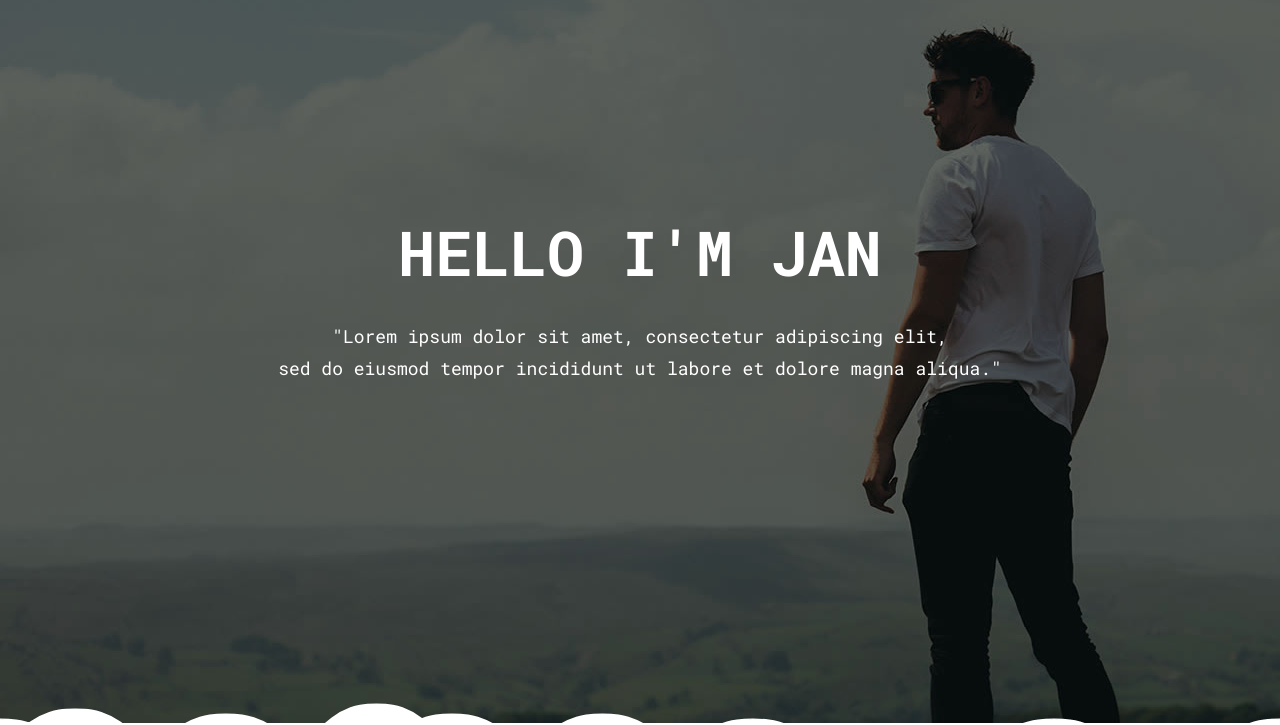
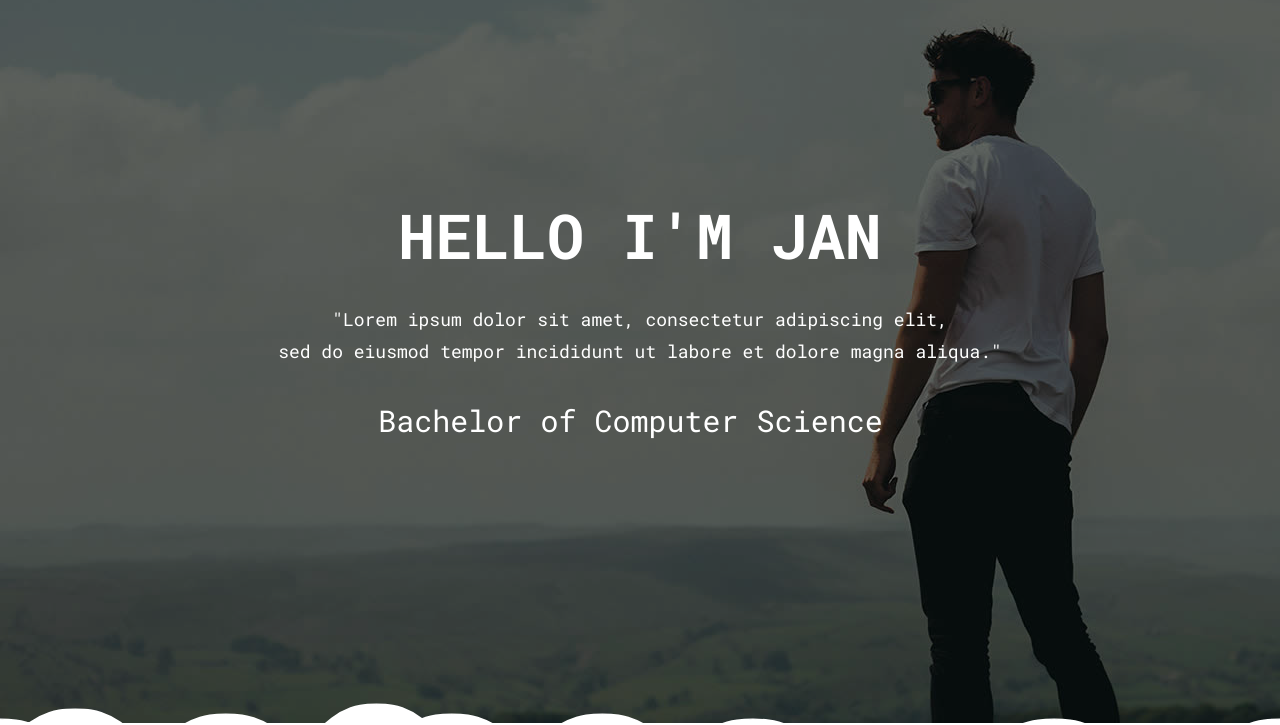
Before and after one commit to JanWennrich/JanWennrich.github.io, a plain HTML site: page index.html in a window 1280 px wide. Shown: the part 77-802 px from the top of the page. Drawn offline with nearby package versions, Linux system fonts and the light colour scheme.

Commit message:
feat: adds strings for typewriter in header

```diff
--- a/index.html
+++ b/index.html
@@ -275,10 +275,25 @@
     <a href="#" id="scroll-to-top" class="dmtop global-radius"><i class="fa fa-angle-up"></i></a>
 
 	<!-- region JS embeds -->
-	<script type="text/javascript" src="https://unpkg.com/typewriter-effect@2.13.0/dist/core.js" async defer></script>
+	<script type="text/javascript" src="https://unpkg.com/typewriter-effect@2.13.0/dist/core.js"></script>
 	<script type="text/javascript">
+		var strings = [
+			'Developer',
+			'Project Manager',
+			'Bachelor of Computer Science',
+			'Problem Solver',
+			'Nerd',
+			'Curious',
+			'Linux Lover',
+			'CLI Connoisseur',
+			'Git Guru'
+		].sort(function() {
+			// Kind of randomizes the array (source: https://stackoverflow.com/a/18650169)
+			return 0.5 - Math.random()
+		});
+
 		new Typewriter('#skills-typewriter', {
-			strings: ['Hello', 'World', 'This is a test'],
+			strings: strings,
 			autoStart: true,
 			loop: true,
 		});
```
